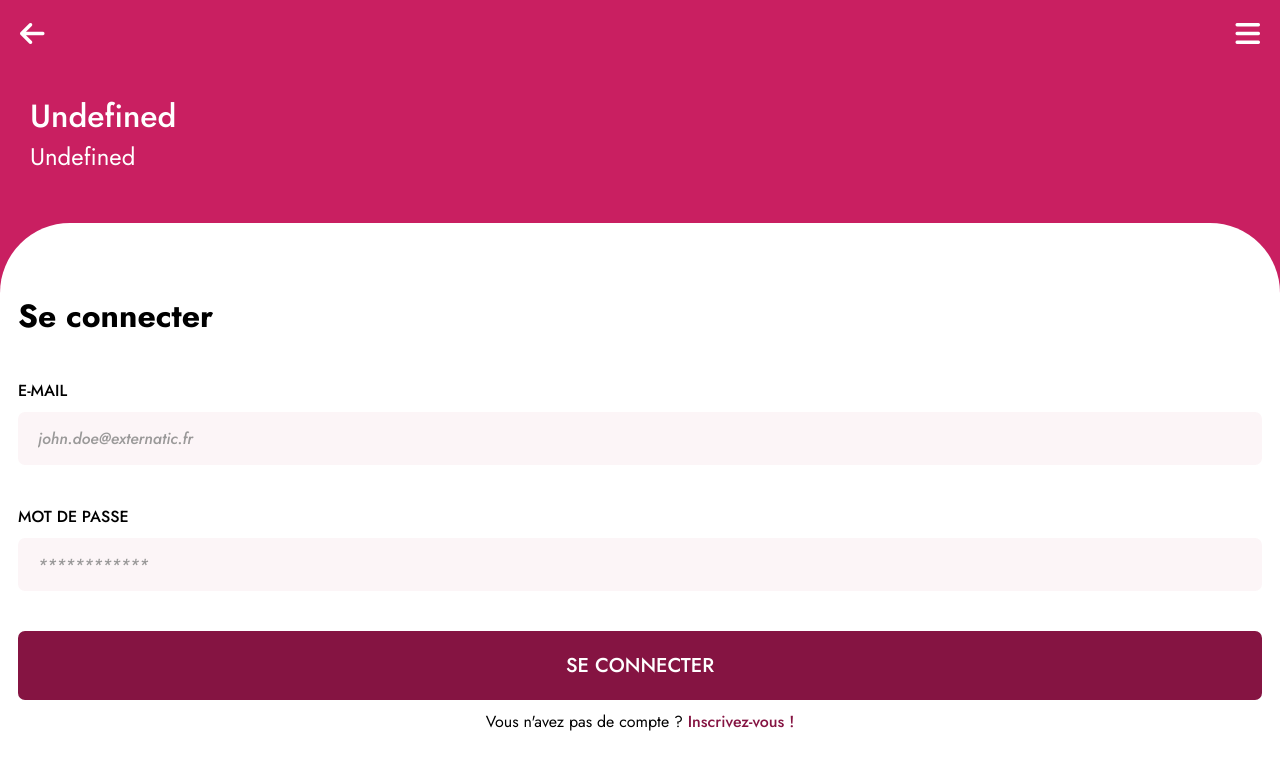
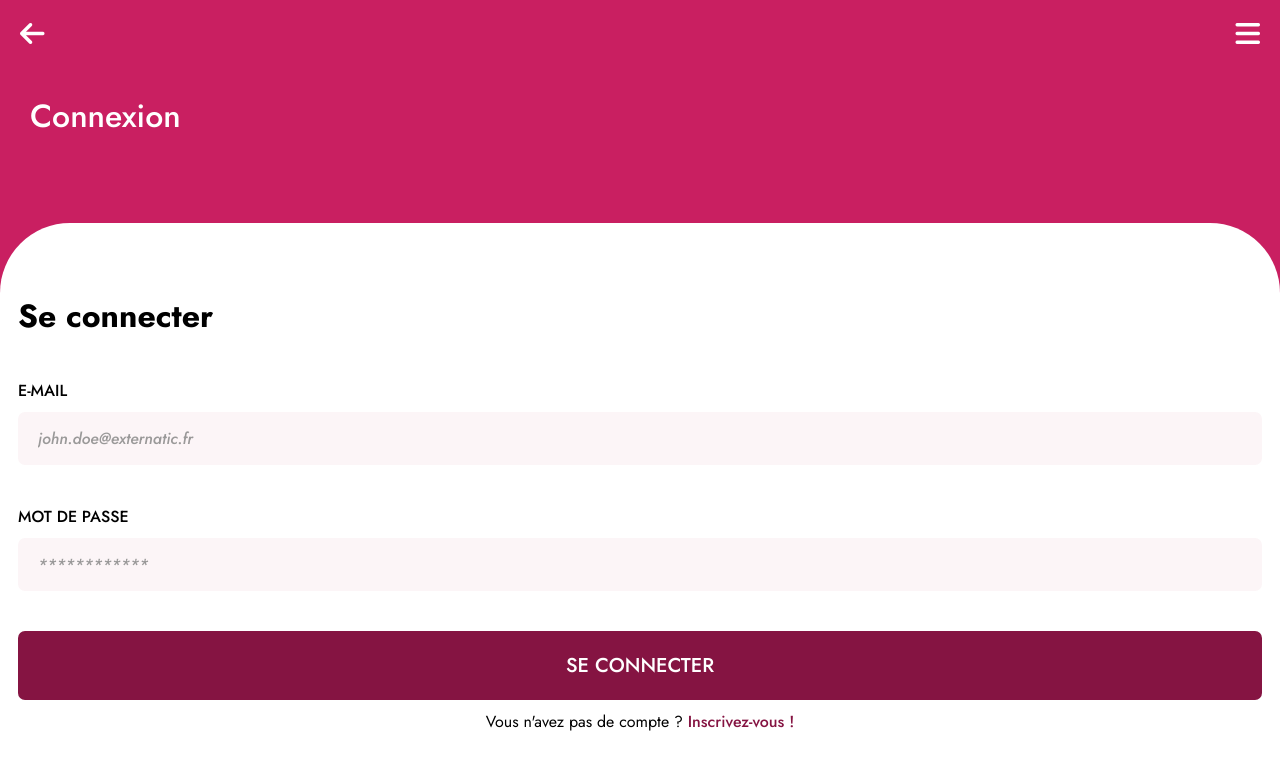
Before and after one commit to WildCodeSchool/2023-09-JS-BDX-P3-la-rive-droite, a React (Vite) app in the folder frontend/: page /connexion in a window 1280 px wide. Shown: the top 770 px of the page. Built offline with nearby package versions, Linux system fonts and the light colour scheme.

Commit message:
added props title sign in & log in

```diff
--- a/frontend/src/components/Headers/HeaderLongTitle.jsx
+++ b/frontend/src/components/Headers/HeaderLongTitle.jsx
@@ -9,8 +9,8 @@ function HeaderLongTitle({ textTitle, textTitle2 }) {
         <i className="fa-solid fa-bars" />
       </nav>
       <div className="header-content">
-        <h1>{textTitle ?? "Undefined"}</h1>
-        <h2>{textTitle2 ?? "Undefined"}</h2>
+        <h1>{textTitle}</h1>
+        <h2>{textTitle2}</h2>
       </div>
     </header>
   );
--- a/frontend/src/pages/Connexion/LogIn.jsx
+++ b/frontend/src/pages/Connexion/LogIn.jsx
@@ -8,7 +8,7 @@ import HeaderLongTitle from "../../components/Headers/HeaderLongTitle";
 function Login() {
   return (
     <>
-      <HeaderLongTitle />
+      <HeaderLongTitle textTitle="Connexion" />
       <div className="container-page container-general-login">
         <h1> Se connecter</h1>
         <form>
--- a/frontend/src/pages/Connexion/SignIn.jsx
+++ b/frontend/src/pages/Connexion/SignIn.jsx
@@ -10,7 +10,7 @@ import HeaderLongTitle from "../../components/Headers/HeaderLongTitle";
 function SignIn() {
   return (
     <>
-      <HeaderLongTitle />
+      <HeaderLongTitle textTitle="Création de votre compte" />
       <div className="container-page container-general-login">
         <h1>S'inscrire</h1>
         <form>
```
